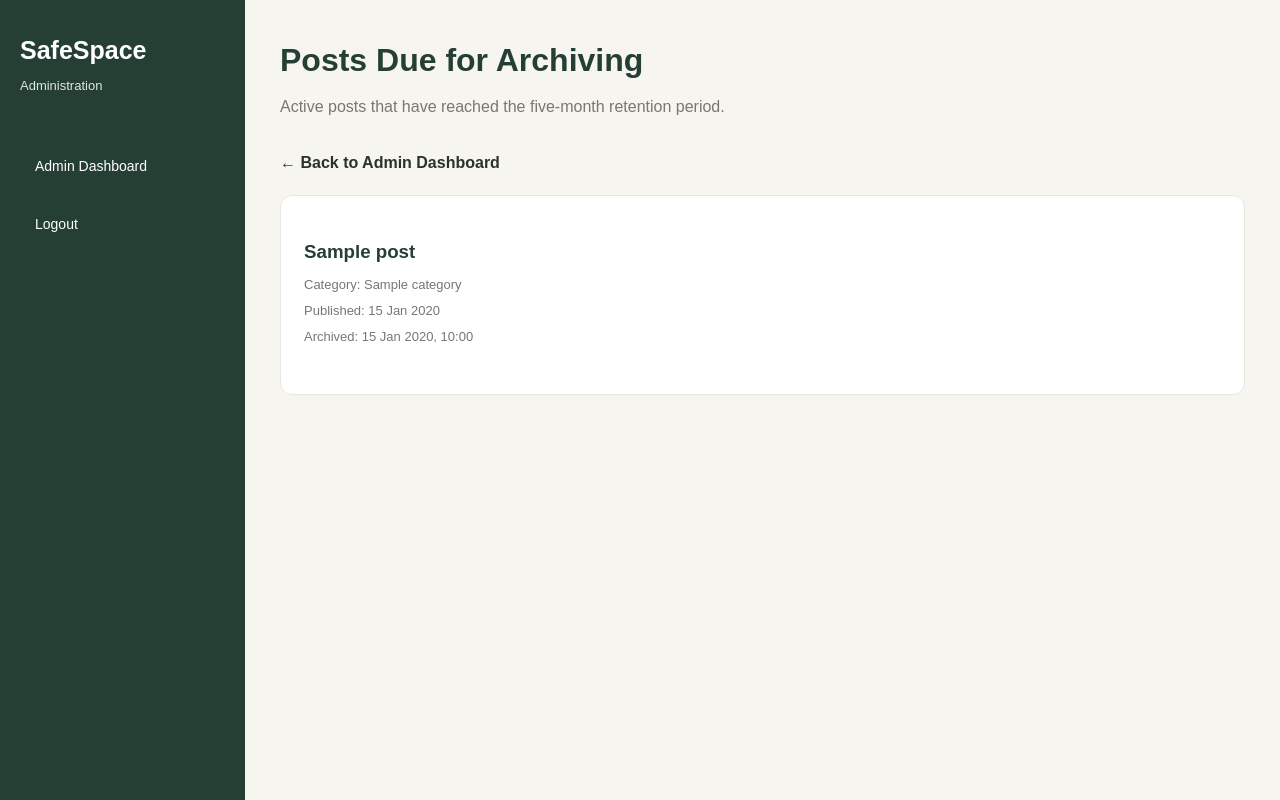
After one commit to JulietMumbi/safespace, a Django app: page /admin-posts-due/ in a window 1280 px wide. The commit adds this page. Run offline with Django 5.2, Linux system fonts and the light colour scheme; a user stored in the database is signed in; tables that the repository leaves empty hold one stand-in row (values such as "Sample post").

Commit message:
changed admin's layout

```diff
--- a/core/static/core/css/style.css
+++ b/core/static/core/css/style.css
@@ -1918,3 +1918,47 @@ input {
         align-items: flex-start;
     }
 }
+
+
+.admin-stat-card {
+    display: block;
+    text-decoration: none;
+    color: inherit;
+    cursor: pointer;
+    transition: transform 0.2s ease, box-shadow 0.2s ease;
+}
+
+.admin-stat-card:hover {
+    transform: translateY(-3px);
+    box-shadow: 0 5px 15px rgba(0, 0, 0, 0.08);
+}
+
+.admin-section {
+    scroll-margin-top: 25px;
+}
+
+
+.admin-stat-card {
+    display: block;
+    text-decoration: none;
+    color: inherit;
+    cursor: pointer;
+    transition: transform 0.2s ease, box-shadow 0.2s ease;
+}
+
+.admin-stat-card:hover {
+    transform: translateY(-3px);
+    box-shadow: 0 5px 15px rgba(0, 0, 0, 0.08);
+}
+
+.admin-back-link {
+    display: inline-block;
+    margin-bottom: 20px;
+    text-decoration: none;
+    color: inherit;
+    font-weight: 600;
+}
+
+.admin-back-link:hover {
+    text-decoration: underline;
+}
--- /dev/null
+++ b/core/templates/core/admin_post_list.html
@@ -0,0 +1,110 @@
+
+{% load static %}
+
+<link rel="stylesheet" href="{% static 'core/css/style.css' %}">
+
+<div class="admin-dashboard">
+
+    <aside class="admin-sidebar">
+
+        <div class="admin-brand">
+            <h2>SafeSpace</h2>
+            <p>Administration</p>
+        </div>
+
+        <nav>
+            <a href="{% url 'admin_dashboard' %}">
+                Admin Dashboard
+            </a>
+
+            <a href="{% url 'logout' %}">
+                Logout
+            </a>
+        </nav>
+
+    </aside>
+
+
+    <main class="admin-main">
+
+        <header class="admin-header">
+
+            <div>
+                <h1>{{ page_title }}</h1>
+                <p>{{ page_description }}</p>
+            </div>
+
+        </header>
+
+
+        <a href="{% url 'admin_dashboard' %}"
+           class="admin-back-link">
+            ← Back to Admin Dashboard
+        </a>
+
+
+        <section class="admin-section">
+
+            {% for post in posts %}
+
+                <div class="admin-archive-card">
+
+                    <div>
+                        <h3>{{ post.title }}</h3>
+
+                        <p>
+                            Category: {{ post.category }}
+                        </p>
+
+                        <p>
+                            Published:
+                            {{ post.created_at|date:"d M Y" }}
+                        </p>
+
+                        {% if post.archived_at %}
+                            <p>
+                                Archived:
+                                {{ post.archived_at|date:"d M Y, H:i" }}
+                            </p>
+                        {% endif %}
+
+                    </div>
+
+
+                    {% if show_restore %}
+
+                        <form method="POST"
+                              action="{% url 'restore_archived_post' post.pk %}">
+
+                            {% csrf_token %}
+
+                            <button type="submit"
+                                    class="admin-restore-button">
+                                Restore Post
+                            </button>
+
+                        </form>
+
+                    {% endif %}
+
+                </div>
+
+            {% empty %}
+
+                <div class="empty-moderation-state">
+
+                    <h3>No posts found</h3>
+
+                    <p>
+                        There are currently no posts in this section.
+                    </p>
+
+                </div>
+
+            {% endfor %}
+
+        </section>
+
+    </main>
+
+</div>
--- a/core/urls.py
+++ b/core/urls.py
@@ -44,4 +44,12 @@ path(
     views.restore_archived_post,
     name='restore_archived_post'
 ),
+
+
+path('admin-active-posts/', views.admin_active_posts, name='admin_active_posts'),
+
+path('admin-posts-due/', views.admin_posts_due, name='admin_posts_due'),
+
+path('admin-archived-posts/', views.admin_archived_posts, name='admin_archived_posts'),
+
 ]
--- a/core/views.py
+++ b/core/views.py
@@ -699,6 +699,8 @@ def moderation_report_detail(request, report_id):
         context
     )
 
+
+
 def admin_dashboard(request):
 
     if not request.user.is_authenticated:
@@ -712,34 +714,29 @@ def admin_dashboard(request):
             'You are not authorized to access this page.'
         )
 
-    # Archived posts
-    archived_posts = Post.objects.filter(
-        status='archived'
-    ).select_related(
-        'author', 'category'
-    ).order_by('-archived_at')
-
-    # Posts eligible for archiving
     cutoff_date = five_months_ago()
 
-    posts_due = Post.objects.filter(
-        status='active',
+    active_posts = Post.objects.filter(
+        status='active'
+    )
+
+    posts_due = active_posts.filter(
         created_at__date__lte=cutoff_date
     )
 
-    # Archive history
+    archived_posts = Post.objects.filter(
+        status='archived'
+    )
+
     archive_history = PostArchiveLog.objects.select_related(
         'post',
         'performed_by'
     ).order_by('-created_at')[:30]
 
     context = {
-        'archived_posts': archived_posts,
+        'active_posts_count': active_posts.count(),
+        'posts_due_count': posts_due.count(),
         'archived_count': archived_posts.count(),
-        'posts_due_count': posts_due.count(),
-        'active_posts_count': Post.objects.filter(
-            status='active'
-        ).count(),
         'archive_history': archive_history,
     }
 
@@ -748,6 +745,106 @@ def admin_dashboard(request):
         'core/admin_dashboard.html',
         context
     )
+
+
+# ACTIVE POSTS PAGE
+def admin_active_posts(request):
+
+    if not request.user.is_authenticated:
+        return redirect('login')
+
+    if not (
+        request.user.is_superuser
+        or request.user.role == 'admin'
+    ):
+        return HttpResponseForbidden(
+            'You are not authorized to access this page.'
+        )
+
+    posts = Post.objects.filter(
+        status='active'
+    ).select_related(
+        'author', 'category'
+    ).order_by('-created_at')
+
+    return render(
+        request,
+        'core/admin_post_list.html',
+        {
+            'posts': posts,
+            'page_title': 'Active Posts',
+            'page_description': 'All currently active student discussions.',
+            'show_restore': False,
+        }
+    )
+
+
+# POSTS DUE FOR ARCHIVING PAGE
+def admin_posts_due(request):
+
+    if not request.user.is_authenticated:
+        return redirect('login')
+
+    if not (
+        request.user.is_superuser
+        or request.user.role == 'admin'
+    ):
+        return HttpResponseForbidden(
+            'You are not authorized to access this page.'
+        )
+
+    cutoff_date = five_months_ago()
+
+    posts = Post.objects.filter(
+        status='active',
+        created_at__date__lte=cutoff_date
+    ).select_related(
+        'author', 'category'
+    ).order_by('created_at')
+
+    return render(
+        request,
+        'core/admin_post_list.html',
+        {
+            'posts': posts,
+            'page_title': 'Posts Due for Archiving',
+            'page_description': 'Active posts that have reached the five-month retention period.',
+            'show_restore': False,
+        }
+    )
+
+
+# ARCHIVED POSTS PAGE
+def admin_archived_posts(request):
+
+    if not request.user.is_authenticated:
+        return redirect('login')
+
+    if not (
+        request.user.is_superuser
+        or request.user.role == 'admin'
+    ):
+        return HttpResponseForbidden(
+            'You are not authorized to access this page.'
+        )
+
+    posts = Post.objects.filter(
+        status='archived'
+    ).select_related(
+        'author', 'category'
+    ).order_by('-archived_at')
+
+    return render(
+        request,
+        'core/admin_post_list.html',
+        {
+            'posts': posts,
+            'page_title': 'Archived Posts',
+            'page_description': 'Posts hidden from active student discussions.',
+            'show_restore': True,
+        }
+    )
+
 
 
 def restore_archived_post(request, post_id):
```
Also changed, not shown: core/templates/core/admin_dashboard.html (+21 -117 lines).
